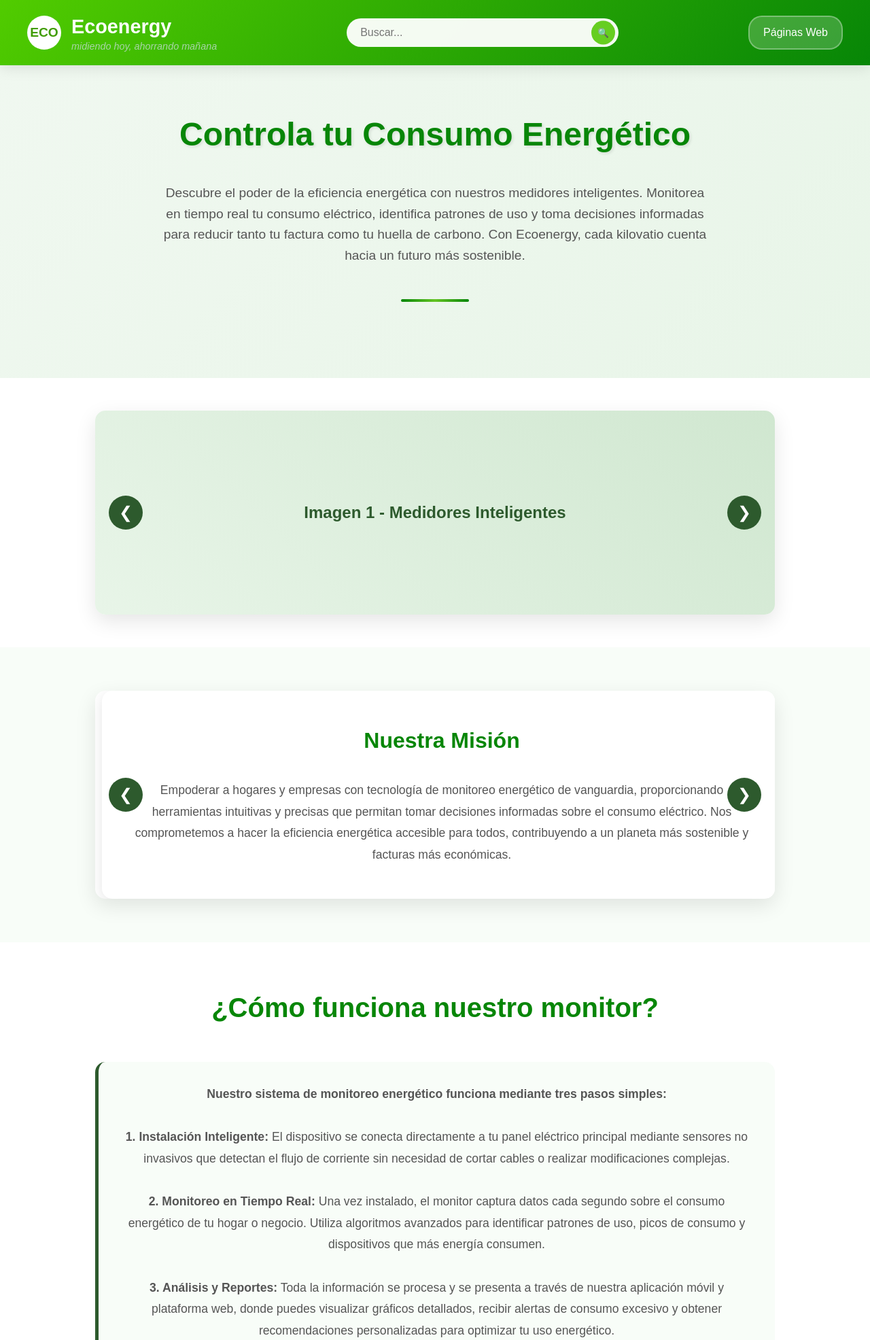
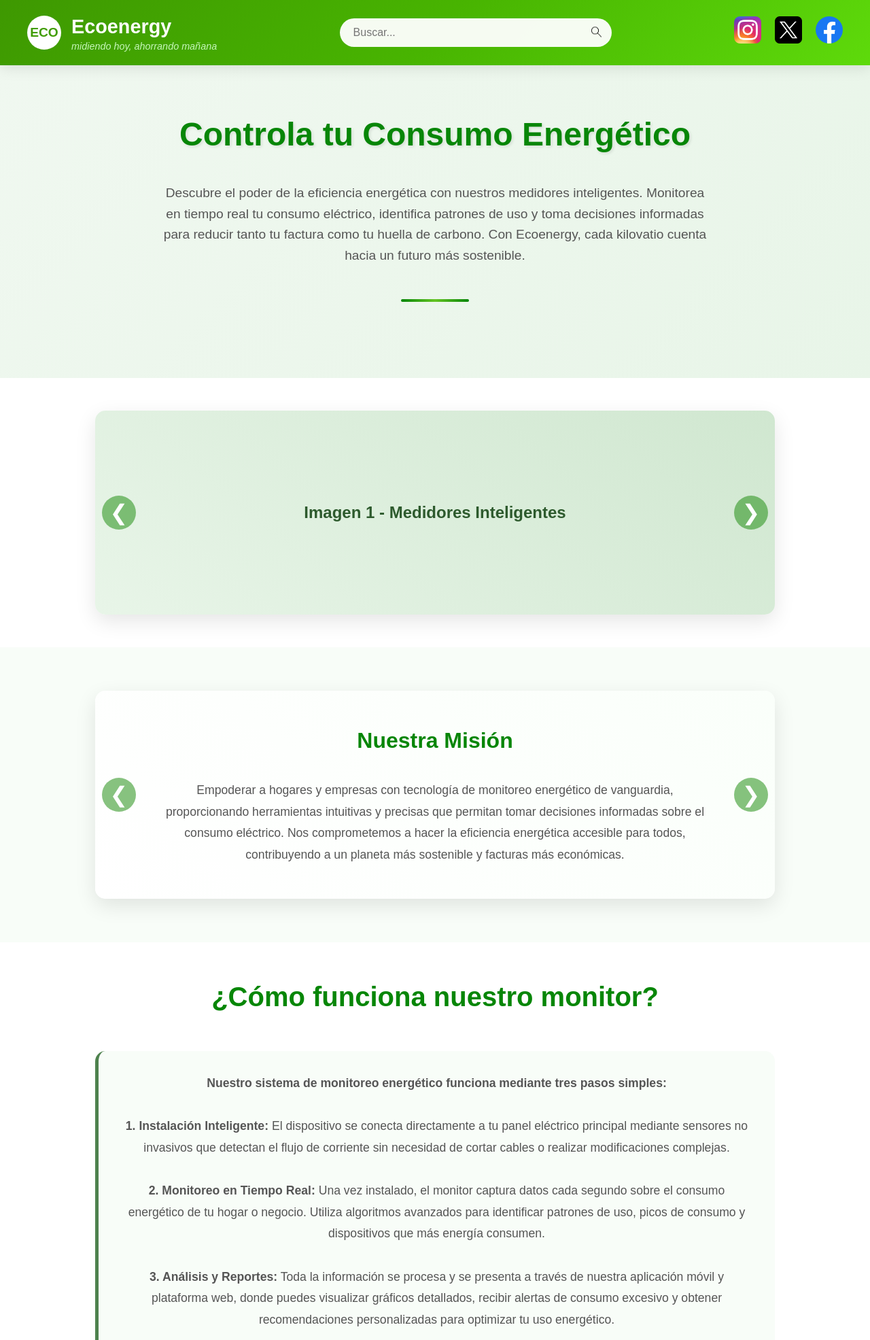
Before and after one commit to Tomas-KL/ECOENERGY, a PHP site: page / in a window 1280 px wide. Shown: the top 1971 px of the page at 68% size. Run offline with PHP 8.4, Linux system fonts and the light colour scheme.

Commit message:
Agrego imagenes de redes sociales y actualizo el carrusel, index.html y estilos

```diff
--- a/carrusel.js
+++ b/carrusel.js
@@ -1,37 +1,46 @@
 // Carousel functionality
-let currentSlides = {
+// Objeto para llevar control del slide actual por carrusel
+const currentSlides = {
     imageCarousel: 0,
     missionCarousel: 0
 };
 
+// Avanzar al siguiente slide
 function nextSlide(carouselId) {
-    const carousel = document.getElementById(carouselId + 'Inner');
+    const carousel = document.getElementById(`${carouselId}Inner`);
+    if (!carousel) return; // Validación extra
     const slides = carousel.children;
     currentSlides[carouselId] = (currentSlides[carouselId] + 1) % slides.length;
     updateCarousel(carouselId);
 }
 
+// Volver al slide anterior
 function prevSlide(carouselId) {
-    const carousel = document.getElementById(carouselId + 'Inner');
+    const carousel = document.getElementById(`${carouselId}Inner`);
+    if (!carousel) return; // Validación extra
     const slides = carousel.children;
     currentSlides[carouselId] = (currentSlides[carouselId] - 1 + slides.length) % slides.length;
     updateCarousel(carouselId);
 }
 
+// Actualizar la posición del carrusel
 function updateCarousel(carouselId) {
-    const carousel = document.getElementById(carouselId + 'Inner');
+    const carousel = document.getElementById(`${carouselId}Inner`);
+    if (!carousel) return;
     const translateX = -currentSlides[carouselId] * 100;
     carousel.style.transform = `translateX(${translateX}%)`;
+    carousel.style.transition = 'transform 0.5s ease'; // Agregamos animación suave
 }
 
-// Auto-play for image carousel
-setInterval(() => {
-    nextSlide('imageCarousel');
-}, 4000);
+// Animación al hacer scroll sobre la sección de calidad
+let qualityAnimated = false; // Evitar reanimar constantemente
 
-// Smooth scrolling animation for quality section
 window.addEventListener('scroll', () => {
+    if (qualityAnimated) return; // Solo animar una vez
+
     const qualitySection = document.querySelector('.quality-section');
+    if (!qualitySection) return;
+
     const rect = qualitySection.getBoundingClientRect();
     const isVisible = rect.top < window.innerHeight && rect.bottom > 0;
 
@@ -39,11 +48,13 @@ window.addEventListener('scroll', () => {
         const metricCards = document.querySelectorAll('.metric-card');
         metricCards.forEach((card, index) => {
             setTimeout(() => {
-                card.style.animation = `fadeInUp 0.6s ease forwards`;
+                card.style.animation = 'fadeInUp 0.6s ease forwards';
             }, index * 200);
         });
+        qualityAnimated = true;
     }
 });
+
 
 // Search functionality
 document.addEventListener('DOMContentLoaded', function() {
--- a/index.html
+++ b/index.html
@@ -19,17 +19,19 @@
             </div>
             <div class="search-bar">
                 <input type="text" placeholder="Buscar...">
-                <button type="submit">🔍</button>
+                <button type="submit"title="Buscar"><img src="../IMAGENES/Lupa.webp" alt="🔍" width="15"></button>
             </div>
             <div class="nav-right">
-                <a href="#" class="pages-btn">Páginas Web</a>
+                <a href="https://www.instagram.com/ecoenergy_of/" title="Ir a instagram" class="btn-icono" target="_blank"><img src="../IMAGENES/Instagram_icon.png.webp?version%3D1749667060852" alt="Instagram" width="40"></a>
+                <a href="https://x.com/EcoEnergy_of" title="Ir a X" class="btn-icono" target="_blank"><img src="../IMAGENES/1707226109new-twitter-logo-png.png" alt="Twitter(X)" width="40"></a>
+                <a href="https://www.facebook.com/profile.php?id=61577053211118" title="Ir a facebook"  class="btn-icono" target="_blank"><img src="../IMAGENES/Facebook_Logo_(2019).png.webp" alt="Facebook" width="40"></a>
             </div>
         </div>
     </nav>
 
     <!-- Hero Section -->
     <section class="hero">
-        <h1>Controla tu Consumo Energético</h1>
+        <h2>Controla tu Consumo Energético</h2>
         <p>
             Descubre el poder de la eficiencia energética con nuestros medidores inteligentes.
             Monitorea en tiempo real tu consumo eléctrico, identifica patrones de uso y toma
@@ -49,8 +51,8 @@
                 <div class="carousel-slide">Imagen 4 - Tecnología Verde</div>
                 <div class="carousel-slide">Imagen 5 - Sostenibilidad</div>
             </div>
-            <button class="carousel-nav carousel-prev" onclick="prevSlide('imageCarousel')">❮</button>
-            <button class="carousel-nav carousel-next" onclick="nextSlide('imageCarousel')">❯</button>
+            <button class="carousel-nav carousel-prev" title="Anterior" onclick="prevSlide('imageCarousel')">❮</button>
+            <button class="carousel-nav carousel-next" title="Siguiente" onclick="nextSlide('imageCarousel')">❯</button>
         </div>
     </section>
 
@@ -80,8 +82,8 @@
                     sino que también contribuyan activamente a la preservación del medio ambiente.</p>
                 </div>
             </div>
-            <button class="carousel-nav carousel-prev" onclick="prevSlide('missionCarousel')">❮</button>
-            <button class="carousel-nav carousel-next" onclick="nextSlide('missionCarousel')">❯</button>
+            <button class="carousel-nav carousel-prev" title="Anterior" prevSlide('missionCarousel')">❮</button>
+            <button class="carousel-nav carousel-next" title="Siguiente" nextSlide('missionCarousel')">❯</button>
         </div>
     </section>
 
@@ -198,6 +200,6 @@
         </div>
     </footer>
 
-    <script src="script.js"></script>
+    <script src="carrusel.js"></script>
 </body>
 </html>
--- a/style.css
+++ b/style.css
@@ -13,7 +13,7 @@ body {
 
 /* Navbar */
 .navbar {
-    background: linear-gradient(135deg, #51cc00, #078607);
+    background: linear-gradient(135deg,#3e9801,#48b401,#5eda0b );
     padding: 1rem 2rem;
     box-shadow: 0 4px 20px rgba(0,0,0,0.1);
     position: sticky;
@@ -56,7 +56,7 @@ body {
 }
 
 .brand-info p {
-    color: #a8d4a8;
+    color: #d4ffcee6;
     font-size: 0.9rem;
     font-style: italic;
 }
@@ -83,8 +83,8 @@ body {
     right: 5px;
     top: 50%;
     transform: translateY(-50%);
-    background: #66ce21;
-    color: white;
+    background: rgba(255, 255, 255, 0);
+    color: rgba(241, 255, 231, 0.999);
     border: none;
     border-radius: 50%;
     width: 35px;
@@ -94,7 +94,7 @@ body {
 }
 
 .search-bar button:hover {
-    background: #078607;
+    background: #93c893ae;
     transform: translateY(-50%) scale(1.1);
 }
 
@@ -104,22 +104,16 @@ body {
     align-items: center;
 }
 
-.login-btn, .pages-btn {
-    background: rgba(255,255,255,0.2);
-    color: white;
-    border: 2px solid rgba(255,255,255,0.3);
-    padding: 10px 20px;
-    border-radius: 20px;
-    cursor: pointer;
-    transition: all 0.3s ease;
-    text-decoration: none;
+.btn-icono img {
+    transition: transform 0.3s ease;
+    border-radius: 10%;
 }
 
-.login-btn:hover, .pages-btn:hover {
-    background: rgba(255,255,255,0.3);
-    transform: translateY(-2px);
-    box-shadow: 0 5px 15px rgba(0,0,0,0.2);
+.btn-icono:hover img {
+    background: #48b401;
+    transform: scale(1.20);
 }
+
 
 /* Hero Section */
 .hero {
@@ -128,7 +122,7 @@ body {
     text-align: center;
 }
 
-.hero h1 {
+.hero h2 {
     color: #078607;
     font-size: 3rem;
     margin-bottom: 2rem;
@@ -177,7 +171,7 @@ body {
 .carousel-slide {
     min-width: 100%;
     height: 300px;
-    background: linear-gradient(45deg, #e8f5e8, #d0e7d0);
+    background: linear-gradient(40deg, #e8f5e8, #d0e7d0);
     display: flex;
     align-items: center;
     justify-content: center;
@@ -187,11 +181,11 @@ body {
 }
 
 .carousel-nav {
-    position: absolute;
+    position:absolute;
     top: 50%;
     transform: translateY(-50%);
     background: #2d5a2d;
-    color: white;
+    color: rgb(255, 255, 255);
     border: none;
     width: 50px;
     height: 50px;
@@ -204,6 +198,7 @@ body {
 
 .carousel-nav:hover {
     background: #1a3d1a;
+    top: 50%;
     transform: translateY(-50%) scale(1.1);
 }
 
@@ -219,37 +214,86 @@ body {
 .mission-carousel {
     background: #f8fdf8;
     padding: 4rem 2rem;
+    overflow: hidden;
+    position: relative;
+}
+
+#missionCarouselInner {
+    display: flex;
+    transition: transform 0.5s ease-in-out;
+    width: 100%;
 }
 
 .mission-slide {
-    min-width: 100%;
+    flex: 0 0 100%;
     padding: 3rem;
     text-align: center;
-    background: white;
-    margin: 0 10px;
+    background: linear-gradient(40deg, #ffffff, #fafffa);
     border-radius: 15px;
-    box-shadow: 0 5px 20px rgba(0,0,0,0.1);
+    box-sizing: border-box;
+    display: flex;
+    flex-direction: column;
+    justify-content: center;
+    align-items: center;
 }
 
+/* Títulos */
 .mission-slide h3 {
     color: #078607;
     font-size: 2rem;
     margin-bottom: 2rem;
 }
 
+/* Párrafos */
 .mission-slide p {
     font-size: 1.1rem;
     line-height: 1.8;
     color: #555;
+    max-width: 800px;
 }
+
+/* Botones de navegación del carrusel */
+.carousel-nav {
+    position: absolute;
+    top: 50%;
+    transform: translateY(-50%);
+    background: rgba(34, 143, 20, 0.541);
+    color: white;
+    border: none;
+    font-size: 2rem;
+    cursor: pointer;
+    border-radius: 50%;
+    z-index: 10;
+    transition: background 0.3s ease;
+    transition: all 0.3s ease;
+}
+
+.carousel-prev {
+    left: 10px;
+}
+
+.carousel-next {
+    right: 10px;
+}
+
+.carousel-nav:hover {
+    background: rgba(14, 64, 8, 0.662);
+    top: 50%;
+    transform: translateY(-50%) scale(1.1);
+}
+}
+
 
 /* How it works */
 .how-it-works {
     padding: 4rem 2rem;
     background: white;
+    overflow: hidden;
+    position: relative;
 }
 
 .how-it-works h2 {
+    margin-top: 3rem;
     color: #078607;
     font-size: 2.5rem;
     text-align: center;
@@ -269,7 +313,8 @@ body {
     background: #f8fdf8;
     padding: 2rem;
     border-radius: 15px;
-    border-left: 5px solid #2d5a2d;
+    border-left: 5px solid #216221c9;
+    margin-bottom: 3rem;
 }
 
 /* Quality Policies */
@@ -389,7 +434,7 @@ body {
 }
 
 .footer-divider {
-    background: #2d5a2d;
+    background: #038e03;
     width: 3px;
     height: 100%;
     border-radius: 2px;
@@ -421,7 +466,6 @@ body {
     text-align: center;
     margin-top: 2rem;
     padding-top: 2rem;
-    border-top: 1px solid #2d5a2d;
     color: #a8d4a8;
 }
 
```
Also changed, not shown: IMAGENES/1707226109new-twitter-logo-png.png (added), IMAGENES/Facebook_Logo_(2019).png.webp (added), IMAGENES/Instagram_icon.png.webp (added), IMAGENES/Lupa.webp (added).
